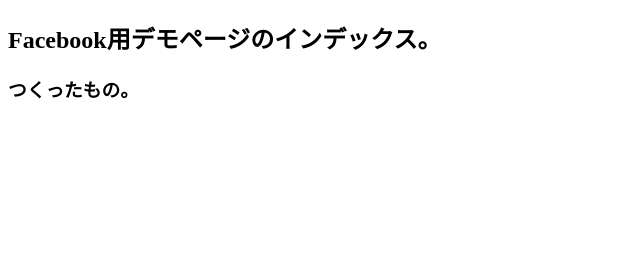
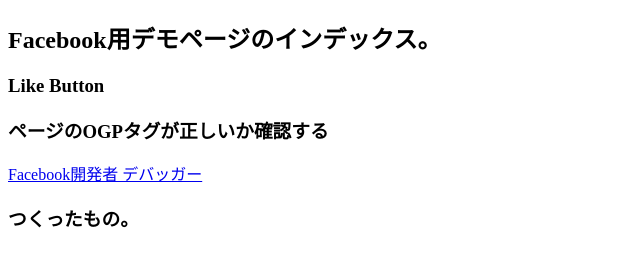
Before and after one commit to myaumyau/myaumyau.github.com, a plain HTML site: page Demo/Facebook/index.html in a window 1280 px wide. Shown: the whole page, without its empty margins (0-640 px from the left). Drawn offline with nearby package versions, Linux system fonts and the light colour scheme.

Commit message:
Facebook確認ページを更新

```diff
--- a/Demo/Facebook/index.html
+++ b/Demo/Facebook/index.html
@@ -35,14 +35,15 @@
     }(document, 'script', 'facebook-jssdk'));</script>
     <h1>Facebook用デモページのインデックス!</h1>
     <h2>Facebook用デモページのインデックス。</h2>
-    <div id="fb-place"></div>
-    <div class="fb-like" data-href="http://myaumyau.github.com/Demo/Facebook/" data-send="true" data-layout="button_count" data-width="450" data-show-faces="true"></div>
+    <div id="fb-place">
+        <h3>Like Button</h3>
+        <div class="fb-like" data-href="http://myaumyau.github.com/Demo/Facebook/" data-send="true" data-layout="button_count" data-width="450" data-show-faces="true"></div>
+        <h3>ページのOGPタグが正しいか確認する</h3>
+        <p><a href="http://developers.facebook.com/tools/debug" target="_blank">Facebook開発者 デバッガー</a></p>
+    </div>
     <h3>つくったもの。</h3>
     <script src="//ajax.googleapis.com/ajax/libs/jquery/1.7.2/jquery.min.js"></script>
     <script>
-    $().ready(function() {
-      //$('#fb-place').html('<div class="fb-like" data-href="' + location.href + '" data-send="true" data-layout="button_count" data-width="450" data-show-faces="true"></div>')
-    });
     </script>
   </body>
 </html>
```
Also changed, not shown: 1 other file.
